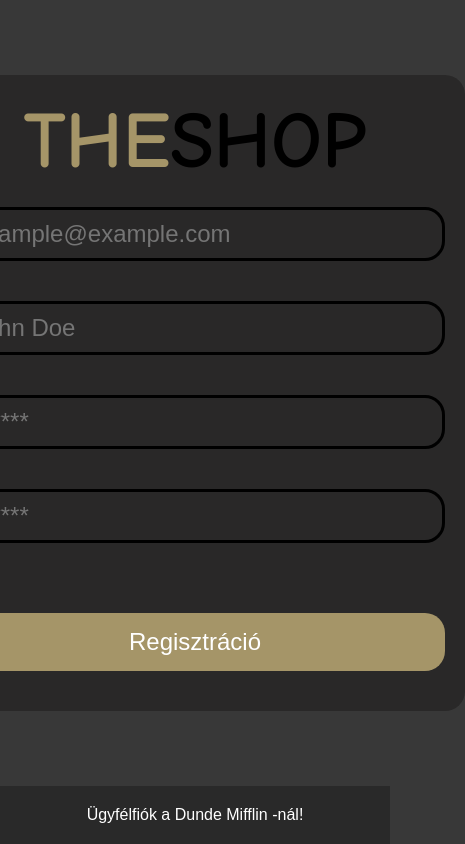
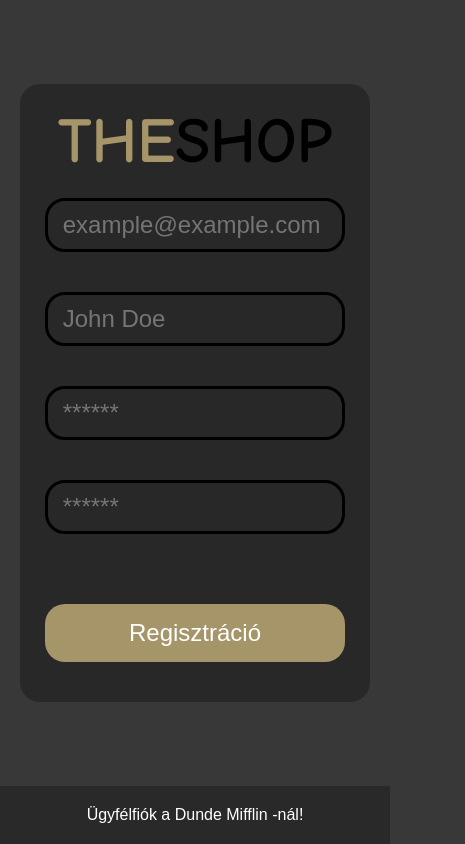
Before and after one commit to KerekgyartoGergo/project, a plain HTML site: page webshop_frontend/registration.html in a window 390 px wide. Shown: the whole page, 465 px wide, since content can reach past the window. Drawn offline with Linux system fonts and the light colour scheme.

Commit message:
responsive design mindenhol

```diff
--- a/webshop_frontend/css/login.css
+++ b/webshop_frontend/css/login.css
@@ -107,3 +107,19 @@ input{
     0% { opacity: 0; transform: translatey(30px); }
     100% { opacity: 1; transform: translatey(0); }
   }
+
+
+  @media screen and (max-width: 430px){
+    .tarolo{
+        width: 350px;
+
+    }
+    .input, .login{
+        width: 300px;
+        font-size: 0.5rem;
+    }
+    .focim{
+        font-size: 4rem;
+        font-weight: 600;
+    }
+}
--- a/webshop_frontend/css/profile.css
+++ b/webshop_frontend/css/profile.css
@@ -8,6 +8,11 @@
 body {
     font-family: Arial, Helvetica, sans-serif;
     background-color: #383838;
+}
+
+input{
+    background-color: #292828;
+    color: white;
 }
 
 #header {
@@ -155,16 +160,13 @@ main {
     display: flex;
     justify-content: center;
     align-items: center;
-    height: 100vh;
     flex-direction: column;
-    gap: 40px;
 }
 
 /* kártya stílusok */
 .card {
     background-color: #313131;
     width: 1000px;
-    height: 500px;
     border-radius: 20px;
     padding: 20px;
     display: flex;
@@ -173,7 +175,9 @@ main {
     align-items: center;
     gap: 20px;
     color: white;
-    margin-bottom: 20px;
+    margin-bottom: 10px;
+    padding: 20px;
+    margin-bottom: 60px;
 }
 
 
@@ -226,13 +230,20 @@ main {
     cursor: inherit;
 }
 
-@media screen and (max-width: 428px) {
-    .edit-button {
-        width: 350px;
-    }
-}
 
 @keyframes loaderAnimation {
     0% { opacity: 0; transform: translatey(30px); }
     100% { opacity: 1; transform: translatey(0); }
 }
+
+
+@media screen and (max-width: 430px){
+    .card{
+        width: 380px;
+
+    }
+    .focim{
+        font-size: 4rem;
+        font-weight: 600;
+    }
+}
--- a/webshop_frontend/css/reg.css
+++ b/webshop_frontend/css/reg.css
@@ -105,3 +105,21 @@ input{
     0% { opacity: 0; transform: translatey(30px); }
     100% { opacity: 1; transform: translatey(0); }
   }
+
+
+
+
+  @media screen and (max-width: 430px){
+    .tarolo{
+        width: 350px;
+
+    }
+    .input, .reg{
+        width: 300px;
+        font-size: 0.5rem;
+    }
+    .focim{
+        font-size: 4rem;
+        font-weight: 600;
+    }
+}
```
Also changed, not shown: webshop_frontend/css/cart.css (+7 -6 lines), webshop_frontend/js/kategoria.js (+8 -0 lines).
